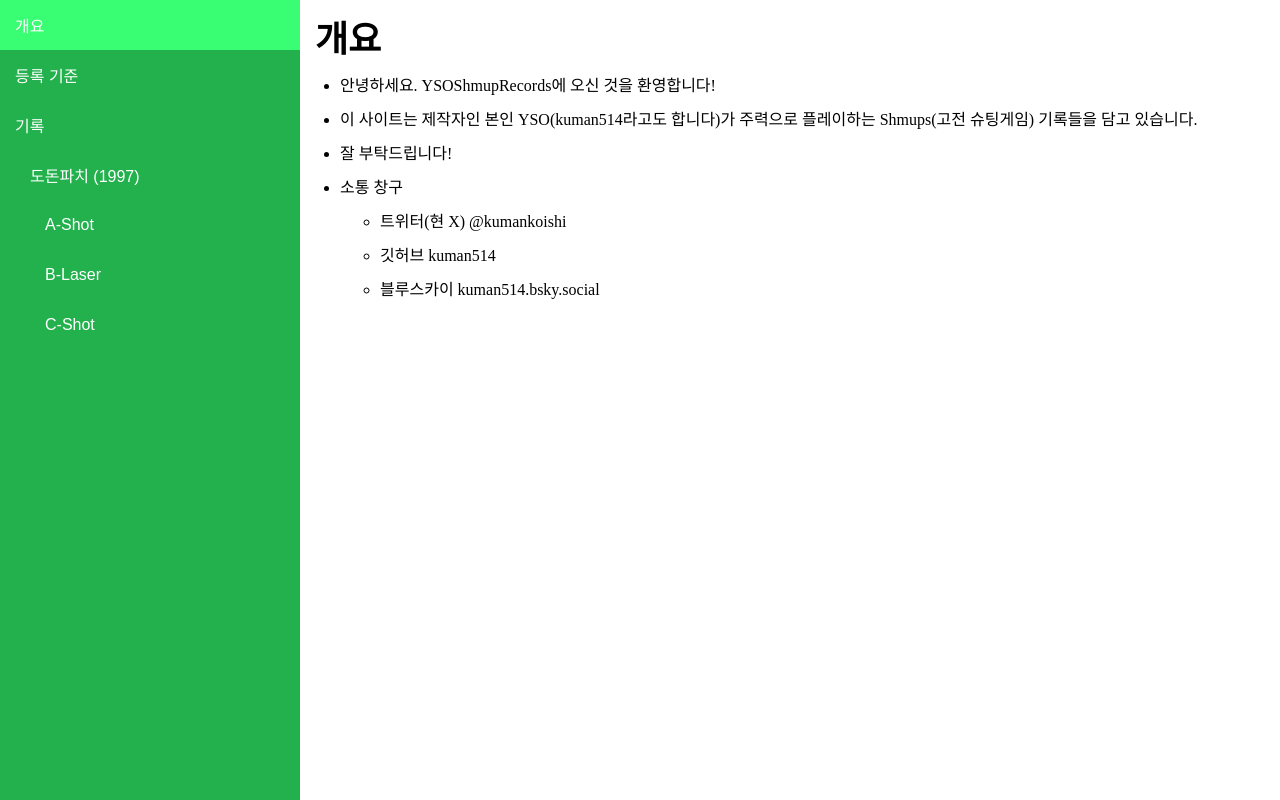
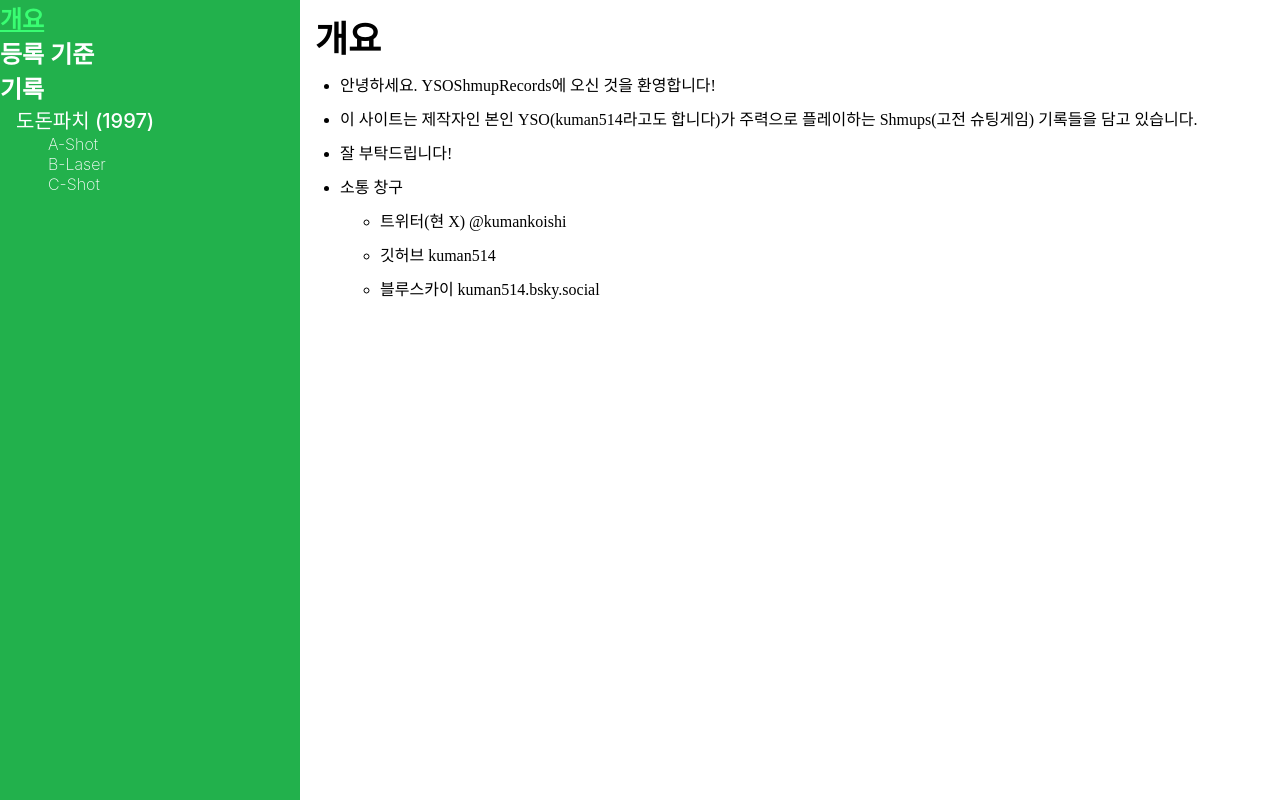
Before and after one commit to kuman514/YSOShmupRecords, a React (Vite) app: page / in a window 1280 px wide. Built offline with nearby package versions, Linux system fonts and the light colour scheme.

Commit message:
draft: replace into navigation tree

```diff
--- a/src/components/organisms/NavSidebar/index.tsx
+++ b/src/components/organisms/NavSidebar/index.tsx
@@ -1,7 +1,7 @@
 import React from 'react';
 import styled from 'styled-components';
 
-import { NavItemTree } from '^/components/molecules/NavItemTree';
+import { NavigationTree } from '^/components/molecules/NavigationTree';
 import { NavNodeInfo } from '^/types';
 
 const Root = styled.div`
@@ -20,7 +20,7 @@ interface Props {
 
 export function NavSidebar({ rootNavNodes }: Props) {
   const renderRootNavNodes = rootNavNodes.map((navNode) => (
-    <NavItemTree key={navNode.id} depth={0} nodeInfo={navNode} />
+    <NavigationTree key={navNode.id} depth={0} nodeInfo={navNode} />
   ));
 
   return <Root>{renderRootNavNodes}</Root>;
```
